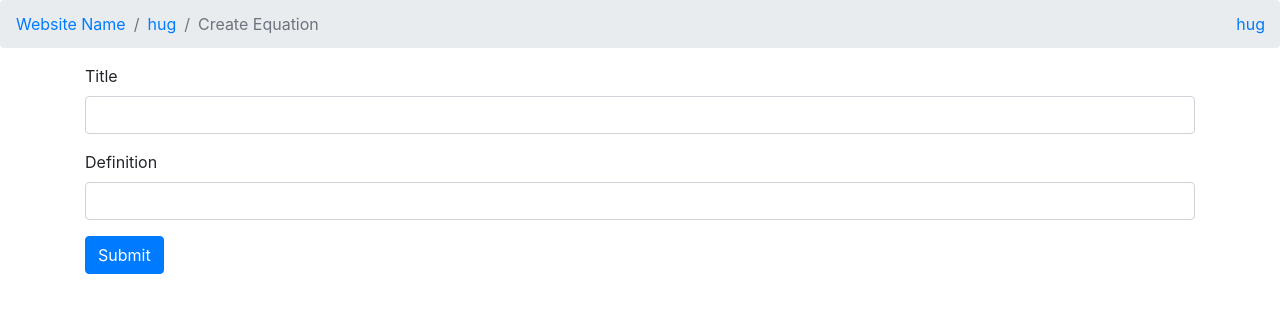
After one commit to c-grattan/set09103-cw, a Flask app: page /create/ in a window 1280 px wide. The commit adds this page. Shown: the top 313 px of the page. Run offline with Flask 2, Linux system fonts and the light colour scheme; a user stored in the database is signed in; some libraries are stand-ins or nearby versions.

Commit message:
Add equation database

```diff
--- a/app.py
+++ b/app.py
@@ -47,11 +47,15 @@ def index():
 
 @app.route('/equations/')
 def predefined_equations():
-	return render_template("predefined_main.html"), 200
+	cursor = get_db().cursor()
+	eq = cursor.execute("SELECT rowid, * FROM equations WHERE user = -1").fetchall()
+	return render_template("predefined_main.html", equations=eq), 200
 
 @app.route('/usermade/')
 def custom_equations():
-	return render_template("custom_main.html"), 200
+	cursor = get_db().cursor()
+	eq = cursor.execute("SELECT rowid, * FROM equations WHERE user != -1").fetchall()
+	return render_template("custom_main.html", equations=eq), 200
 
 @app.route('/login/', methods=['GET', 'POST'])
 def login():
@@ -73,7 +77,7 @@ def login():
 			return render_template("login.html", form=request.form, error="Incorrect password")
 
 		session['name'] = name
-		return render_template("successful.html", action="Login"), 200
+		return render_template("successful.html", action="Login", url="login"), 200
 
 @app.route('/register/', methods=['GET', 'POST'])
 def register():
@@ -97,7 +101,7 @@ def register():
 		else:
 			cursor.execute('INSERT INTO users VALUES("{}", "{}")'.format(name, bcrypt.hashpw(pw, bcrypt.gensalt()).decode('utf-8')))
 			db.commit()
-			return render_template("successful.html", action="Register"), 200
+			return render_template("successful.html", action="Register", url="register"), 200
 
 @app.route('/account/')
 @app.route('/account/<name>')
@@ -110,12 +114,44 @@ def account(name=None):
 		if not user is None:
 			return render_template("account.html", user=user)
 		else:
+			if 'name' in session and session['name'] == name:
+				session.pop('name', None)
 			return render_template("account.html", user=("404 Account not found", None, None)), 404
 
 @app.route('/logout/')
 def logout():
 	session.pop('name', None)
-	return render_template("successful.html", action="Logout")
+	return render_template("successful.html", action="Logout", url="logout")
+
+@app.route('/create/', methods=['GET', 'POST'])
+def create():
+	if request.method == 'GET':
+		if 'name' in session:
+			return render_template("create_equation.html", form=None)
+		else:
+			return redirect(url_for('login'))
+	else:
+		db = get_db()
+		cursor = db.cursor()
+
+		title = sanitize(request.form['title'])
+		definition = sanitize(request.form['definition'])
+
+		#Check title is unique
+		if(not cursor.execute('SELECT * FROM equations WHERE title = "%s"' % title).fetchone() is None):
+			return render_template("create_equation.html", form=request.form, error="Title already in use")
+
+		#Check definition is unique
+		existing = cursor.execute('SELECT * FROM equations WHERE def = "%s"' % definition).fetchone()
+		if(not existing is None):
+			return render_template("create_equation.html", form=request.form, error="There is already an equation with that definition ({})".format(existing[0]))
+
+		#Add equation to db
+		userid = cursor.execute('SELECT rowid FROM users WHERE username = "{}"'.format(session['name'])).fetchone()[0]
+		cursor.execute('INSERT INTO equations VALUES("{}", "{}", {})'.format(title, definition, userid))
+		db.commit()
+
+		return render_template("successful.html", action="Create Equation", url="create")
 
 if __name__ == "__main__":
 	app.run()
--- a/templates/account.html
+++ b/templates/account.html
@@ -7,7 +7,11 @@
 {% block content %}
 <h1>{{ user[0] }}</h1>
 
+{% if user[0] != "404 Account not found" %}
+<a href="/create/">Create new equation</a><br/>
+
 {% if user[0] == session.name %}
 <a href="/logout/">Log out</a>
 {% endif %}
+{% endif %}
 {% endblock %}
--- /dev/null
+++ b/templates/create_equation.html
@@ -0,0 +1,23 @@
+{% extends "template.html" %}
+
+{% block breadcrumbs%}
+<li class="breadcrumb-item"><a href="/account/{{ session.name }}">{{ session.name }}</a></li>
+<li class="breadcrumb-item active">Create Equation</li>
+{% endblock %}
+
+{% block content %}
+<form method="POST">
+	<div class="form-group">
+		<label for="title">Title</label>
+		<input type="text" class="form-control" name="title" value="{{ form.title }}" required>
+	</div>
+	<div class="form-group">
+		<label for="definition">Definition</label>
+		<input type="text" class="form-control" name="definition" value="{{ form.definition }}" required>
+	</div>
+	{% if form %}
+	<div class="alert alert-warning" role="alert">{{ error }}</div>
+	{% endif %}
+	<input type="submit" class="btn btn-primary" value="Submit" />
+</form>
+{% endblock %}
--- a/templates/custom_main.html
+++ b/templates/custom_main.html
@@ -22,8 +22,9 @@
 		{% endif %}
 
 		<div class="list-group" style="margin-top: 5%;">
-			<a href="/equations/0" class="list-group-item list-group-item-action" onmouseover="changeText('mx + c')">The Custom Theorum</a>
-			<a href="/equations/1" class="list-group-item list-group-item-action" onmouseover="changeText('x^2 - 1')">The Qustom Quandary</a>
+			{% for equation in equations %}
+			<a href="/equations/{{ equation[0] }}" class="list-group-item list-group-item-action" onmouseover="changeText('{{ equation[2] }}')">{{ equation[1] }}</a>
+			{% endfor %}
 		</div>
 	</div>
 
--- a/templates/predefined_main.html
+++ b/templates/predefined_main.html
@@ -19,8 +19,9 @@
 		<h1>Equations</h1>
 
 		<div class="list-group" style="margin-top: 5%;">
-			<a href="/equations/mx+c" class="list-group-item list-group-item-action" onmouseover="changeText('mx + c')">The Placeholder Theorum</a>
-			<a href="/equations/x^2-1" class="list-group-item list-group-item-action" onmouseover="changeText('x^2 - 1')">The Sample Quandary</a>
+			{% for equation in equations %}
+		<a href="/equations/{{ equation[0] }}" class="list-group-item list-group-item-action" onmouseover="changeText('{{ equation[2] }}')">{{ equation[1] }}</a>
+			{% endfor %}
 		</div>
 	</div>
 
--- a/templates/successful.html
+++ b/templates/successful.html
@@ -1,7 +1,10 @@
 {% extends "template.html" %}
 
 {% block breadcrumbs%}
-<li class="breadcrumb-item"><a href="/{{ action|lower }}">{{ action }}</a></li>
+{% if action == "Create Equation" %}
+<li class="breadcrumb-item"><a href="/account/{{ session.name }}">{{ session.name }}</a></li>
+{% endif %}
+<li class="breadcrumb-item"><a href="{{ url_for(url) }}">{{ action }}</a></li>
 <li class="breadcrumb-item active">Successful</li>
 {% endblock %}
 
```
Also changed, not shown: var/schema.sql (+14 -0 lines), var/database.db.
